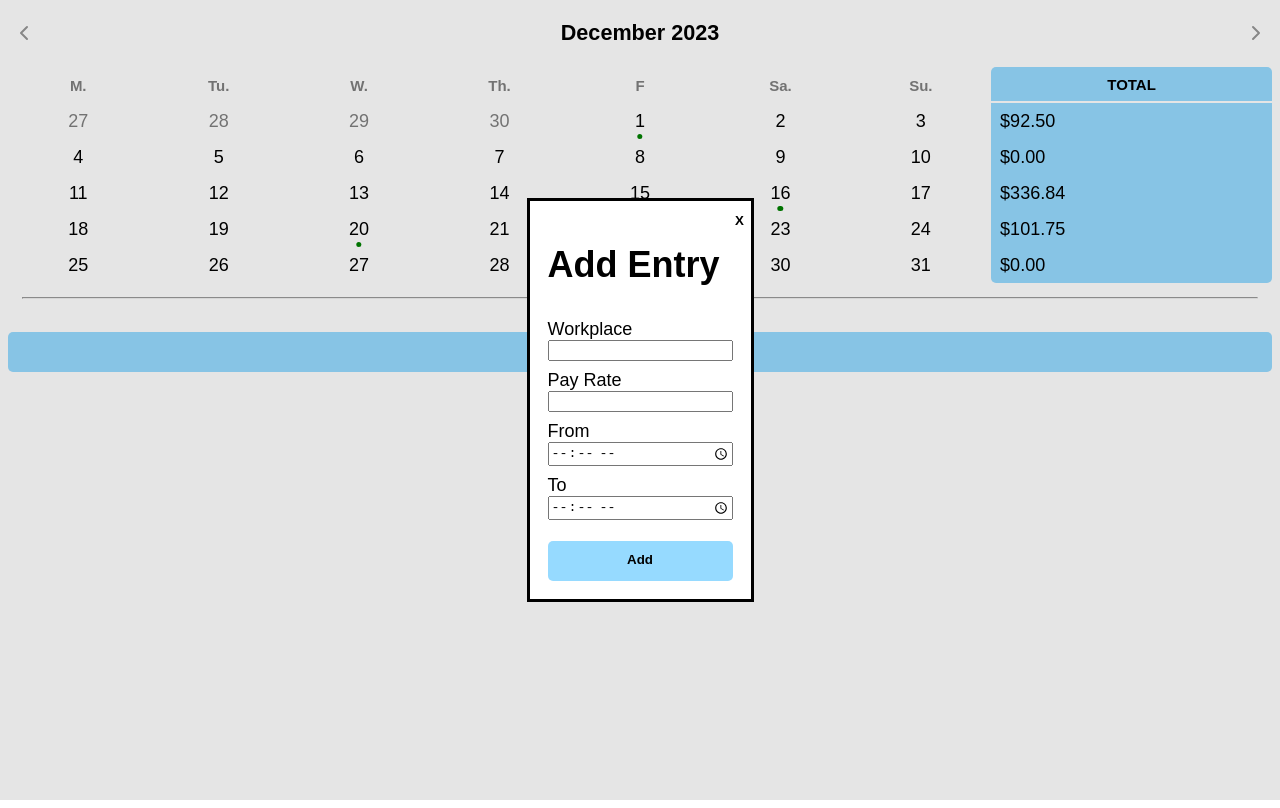
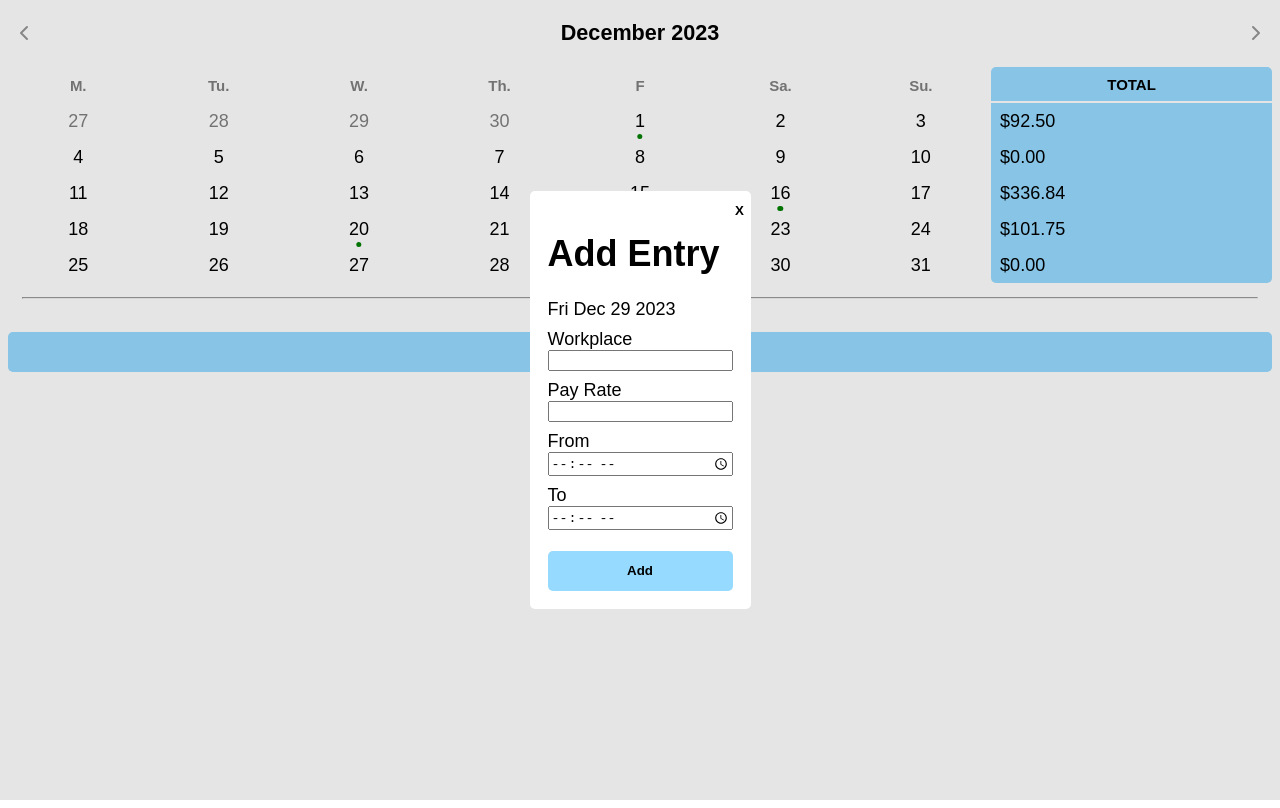
Before and after one commit to MinhQuan-Tran/Payment-Calculator, a Vue app in the folder Payment Calculator/: page / in a window 1280 px wide. Both pictures are taken after a click on the button "Add Entry". Built offline with nearby package versions, Linux system fonts and the light colour scheme.

Commit message:
Update DaySchedule.vue

```diff
--- a/Payment Calculator/src/components/DaySchedule.vue
+++ b/Payment Calculator/src/components/DaySchedule.vue
@@ -97,6 +97,7 @@ export default {
         <dialog id="add-entry-dialog">
             <button class="close-btn" @click="closeAddEntryDialog">X</button>
             <h1>Add Entry</h1>
+            <span>{{ selectedDate.toDateString() }}</span>
             <form class="add-entry-dialog">
                 <label for="workplace">Workplace</label>
                 <input type="text" id="workplace" name="workplace" required>
@@ -171,6 +172,12 @@ export default {
     font-weight: bold;
 }
 
+dialog {
+    border: none;
+    outline: none;
+    border-radius: var(--border-radius);
+}
+
 button {
     background: none;
     border: none;
@@ -192,20 +199,15 @@ button {
     position: absolute;
     top: 0;
     right: 0;
-    background: none;
-    border: none;
-    outline: none;
-    cursor: pointer;
     padding: 0.5em;
-    display: flex;
-    align-items: center;
-    justify-content: center;
+    background: transparent;
     user-select: none;
 }
 
 .add-entry-dialog {
     display: flex;
     flex-direction: column;
+    align-items: stretch;
 }
 
 .add-entry-dialog label {
```
